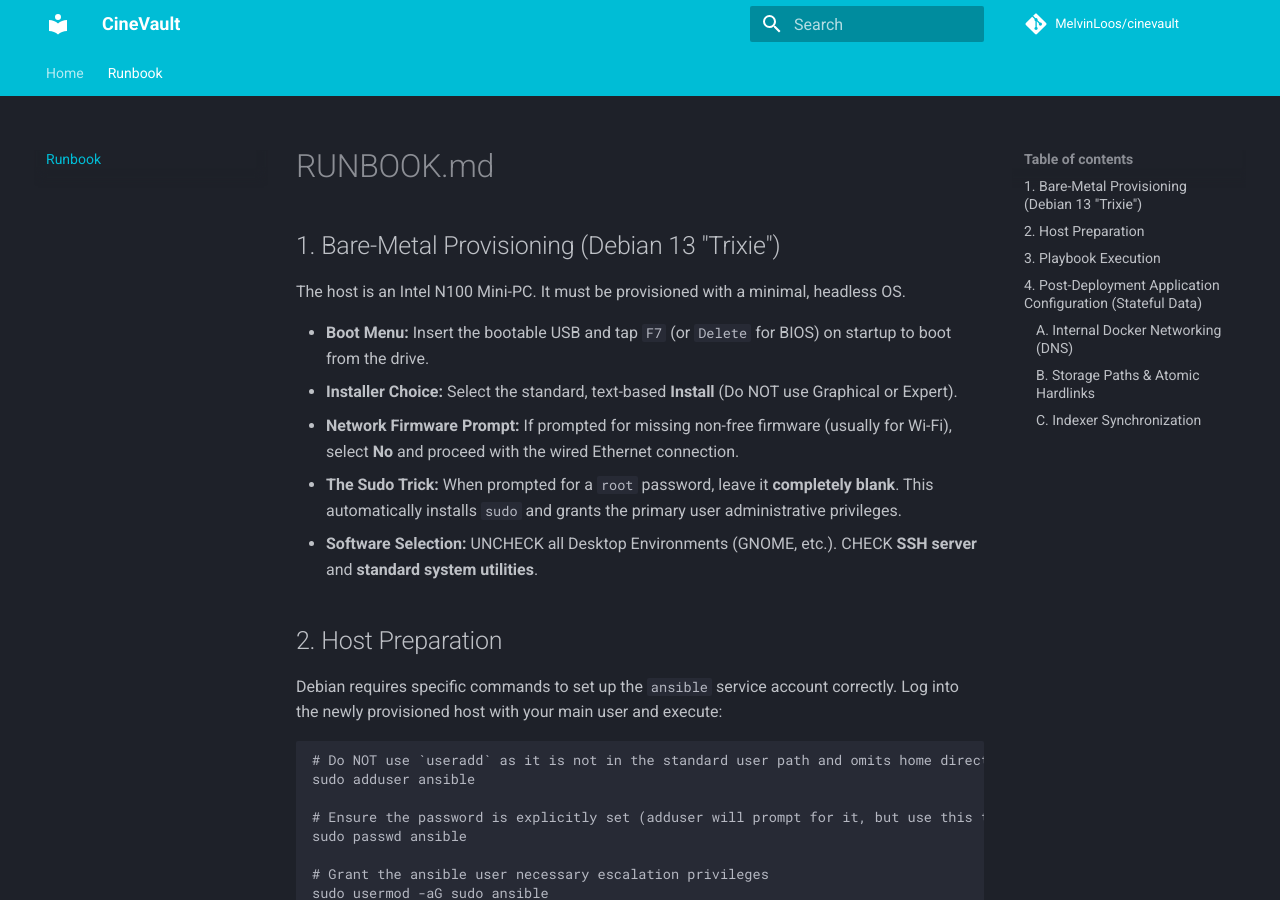
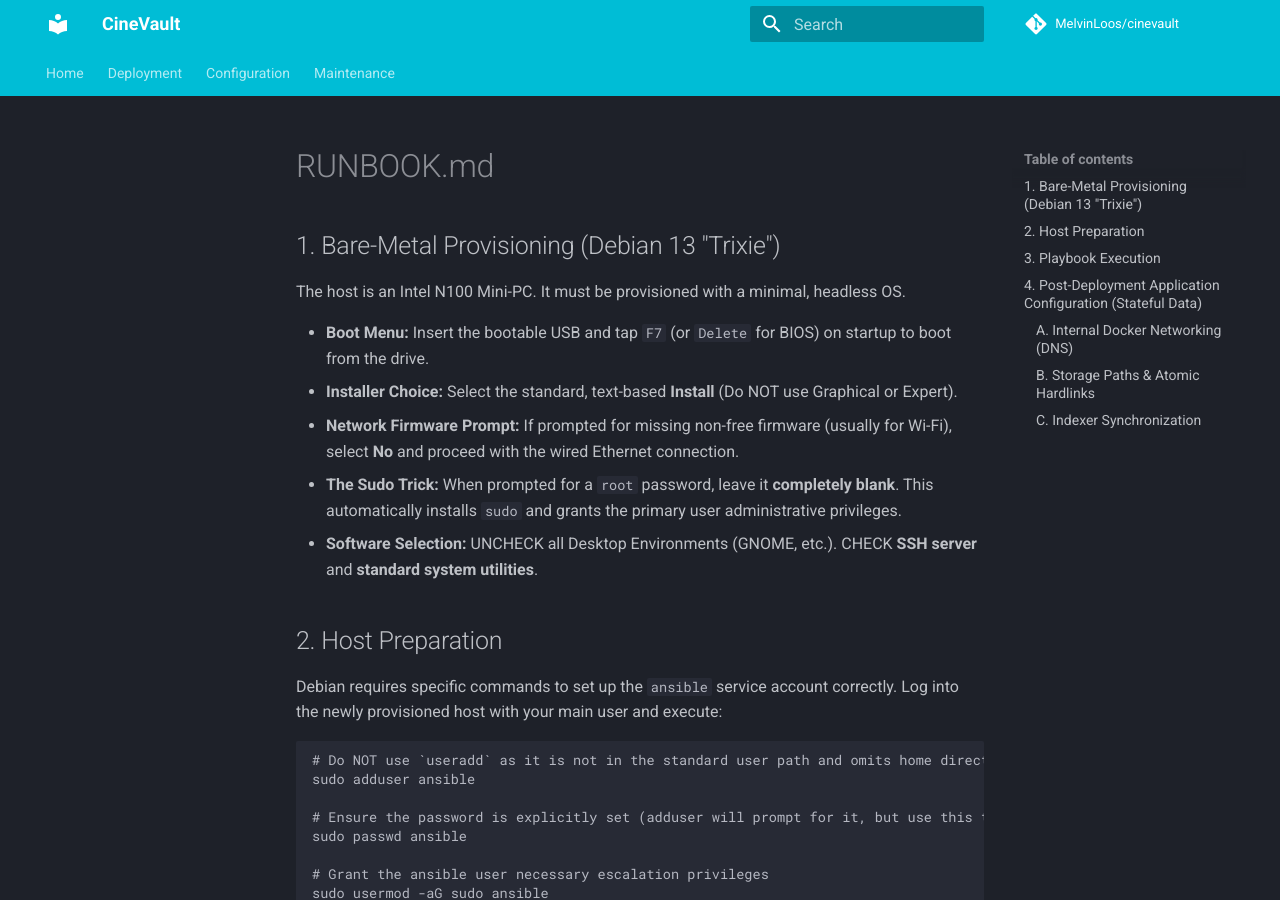
Before and after one commit to MelvinLoos/CineVault, an MkDocs documentation site: the page built from docs/RUNBOOK.md, in a window 1280 px wide and 900 px high. Built offline with MkDocs 1.6.1 and Material for MkDocs 9.7.7, drawn with Linux system fonts in a browser that asks for light colours; comment, search, counter and statistics services are not loaded; some of the changed lines change nothing that is shown.

Commit message:
docs: expand mkdocs nav with Deployment, Configuration, and Maintenance sections
Reorganize the mkdocs.yml navigation to expose the newly generated documentation pages under logical dropdowns:

- Home: index.md

- Deployment: Initial Setup

- Configuration: Homepage Dashboard, Wizarr Onboarding, Tdarr Transcoding

- Maintenance: Storage Cleanup

A commented placeholder is left for the future Runbook section since docs/runbook/index.md does not yet exist.

Verification: mkdocs is not installed in the local environment; verify locally with: mkdocs build --strict

```diff
--- a/mkdocs.yml
+++ b/mkdocs.yml
@@ -19,4 +19,15 @@
 
 nav:
   - Home: index.md
-  - Runbook: RUNBOOK.md
+  - Deployment:
+      - Initial Setup: deployment/initial-setup.md
+  - Configuration:
+      - Homepage Dashboard: configuration/homepage.md
+      - Wizarr Onboarding: configuration/wizarr.md
+      - Tdarr Transcoding: configuration/tdarr.md
+  - Maintenance:
+      - Storage Cleanup: maintenance/storage-cleanup.md
+  # Runbook section: add entries here once docs/runbook/*.md files are created.
+  # Example:
+  #   - Runbook:
+  #       - Overview: runbook/index.md
```
